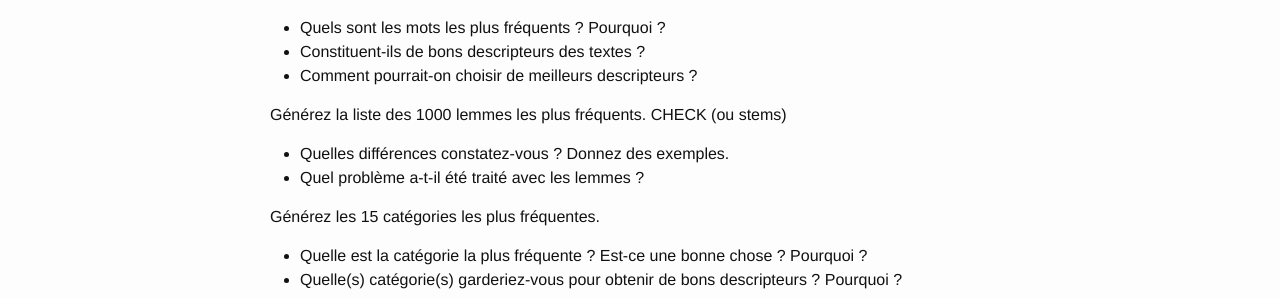
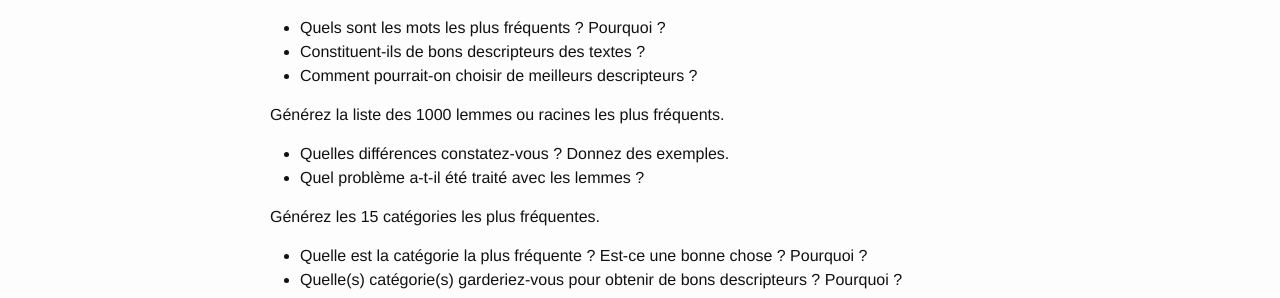
Before and after one commit to annlor/annlor.github.io, a Jekyll site: the page built from _posts/2017-10-12-aic-tp3.markdown, in a window 1280 px wide. Shown: the part 606-904 px from the top of the page. Built offline with Jekyll 4.4.1, drawn with Linux system fonts in a browser that asks for light colours.

Commit message:
correc tp3

```diff
--- a/_posts/2017-10-12-aic-tp3.markdown
+++ b/_posts/2017-10-12-aic-tp3.markdown
@@ -26,7 +26,7 @@ Générez la liste des 1000 mots les plus fréquents du corpus.
 - Constituent-ils de bons descripteurs des textes ?
 - Comment pourrait-on choisir de meilleurs descripteurs ?
 
-Générez la liste des 1000 lemmes les plus fréquents. CHECK (ou stems)
+Générez la liste des 1000 lemmes ou racines les plus fréquents.
 - Quelles différences constatez-vous ? Donnez des exemples.
 - Quel problème a-t-il été traité avec les lemmes ?
 
```
